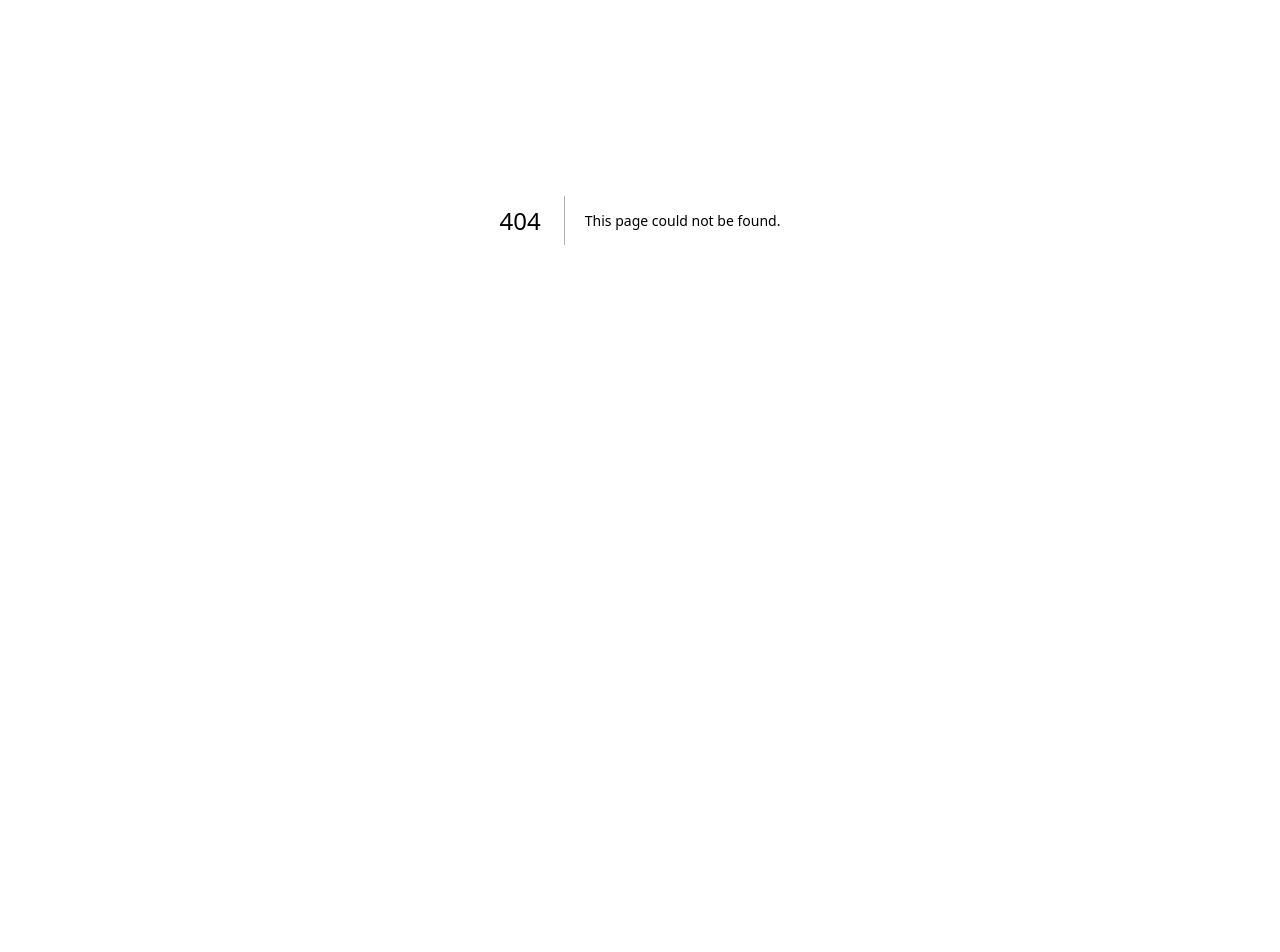
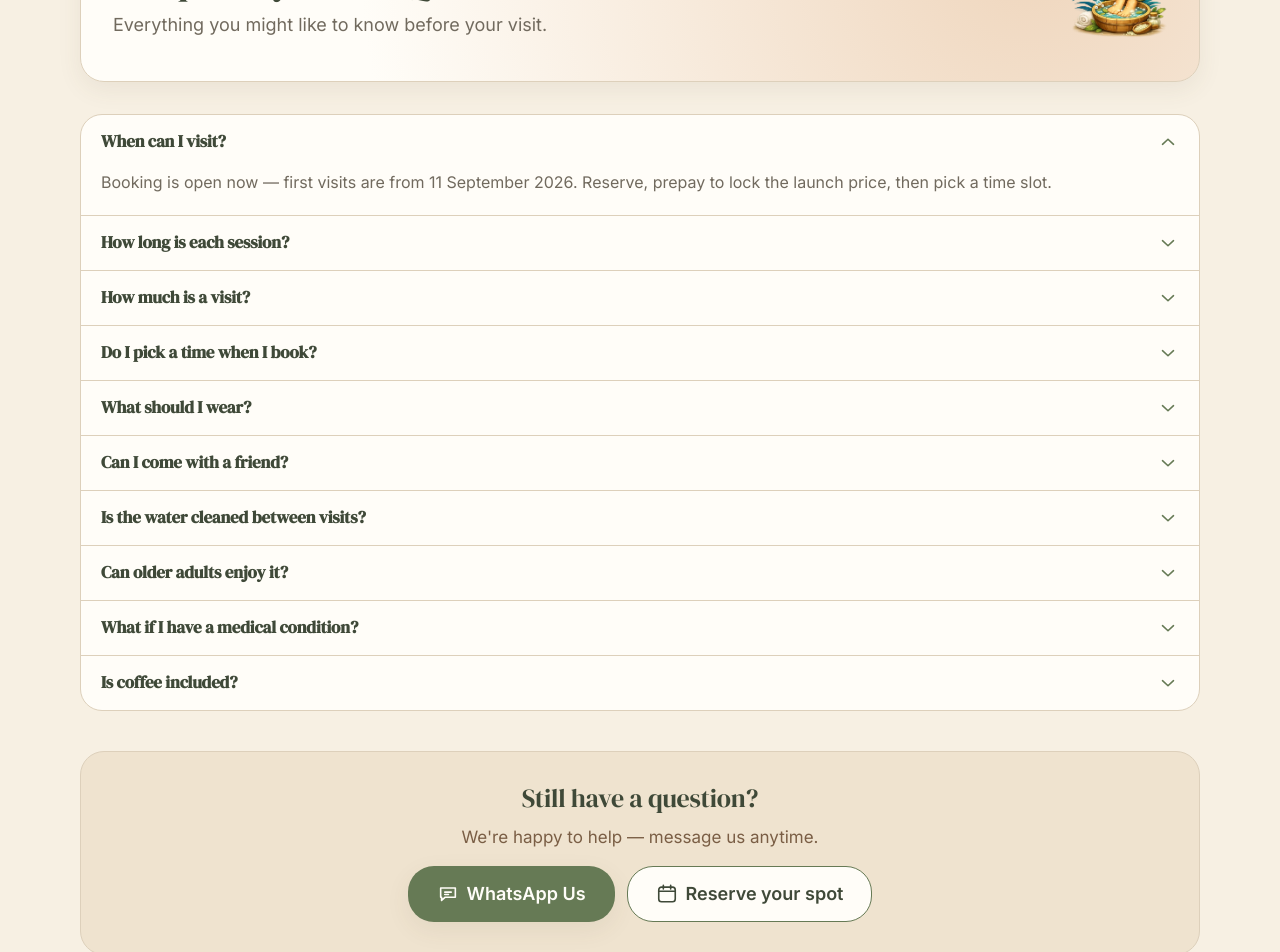
Before and after one commit to hewleeling-hub/kaki-harmoni, a Next.js app: page /faq in a window 1280 px wide. Before the commit this address had no page. Shown: the part 180-1132 px from the top of the page. Before the commit the page ends 800 px from the top, so only its background shows below. Built offline with nearby package versions, Linux system fonts and the light colour scheme.

Commit message:
feat: dedicated /faq page + footer FAQ link

```diff
--- /dev/null
+++ b/app/faq/page.tsx
@@ -0,0 +1,45 @@
+import type { Metadata } from "next";
+import { PublicShell } from "@/components/layout/PublicShell";
+import { PageHeader } from "@/components/layout/PageHeader";
+import { FAQAccordion } from "@/components/ui/FAQAccordion";
+import { Button } from "@/components/ui/primitives";
+import { MessageIcon, CalendarIcon } from "@/components/ui/icons";
+import { faqs, whatsappLink } from "@/config/business";
+
+export const metadata: Metadata = {
+  title: "FAQ — Kaki Harmoni",
+  description:
+    "Answers to common questions about Kaki Harmoni — visits, pricing, walk-ins, what to wear, water hygiene and more.",
+};
+
+export default function FaqPage() {
+  return (
+    <PublicShell>
+      <PageHeader
+        title="Frequently Asked Questions"
+        subtitle="Everything you might like to know before your visit."
+      />
+
+      <section className="mt-8">
+        <FAQAccordion items={faqs} />
+      </section>
+
+      <section className="mt-10 flex flex-col items-center gap-3 rounded-[24px] border border-line bg-beige/50 p-8 text-center">
+        <h2 className="text-[26px] text-olive-dark">Still have a question?</h2>
+        <p className="max-w-md text-[17px] text-brown">We&apos;re happy to help — message us anytime.</p>
+        <div className="mt-1 flex flex-col gap-3 sm:flex-row">
+          <Button
+            href={whatsappLink("Hi Kaki Harmoni! I have a question.")}
+            size="lg"
+            icon={<MessageIcon size={22} />}
+          >
+            WhatsApp Us
+          </Button>
+          <Button href="/#reserve" variant="secondary" size="lg" icon={<CalendarIcon size={22} />}>
+            Reserve your spot
+          </Button>
+        </div>
+      </section>
+    </PublicShell>
+  );
+}
--- a/components/layout/SiteFooter.tsx
+++ b/components/layout/SiteFooter.tsx
@@ -62,8 +62,9 @@ export function SiteFooter() {
           <p>
             © {new Date().getFullYear()} {businessConfig.legalName} (SSM No. {businessConfig.ssm}). All rights reserved.
           </p>
-          <div className="flex gap-4">
+          <div className="flex flex-wrap gap-4">
             <Link href="/about" className="hover:text-ivory/80">About</Link>
+            <Link href="/faq" className="hover:text-ivory/80">FAQ</Link>
             <Link href="/contact" className="hover:text-ivory/80">Contact</Link>
             <Link href="/dashboard" className="hover:text-ivory/80">Staff login</Link>
           </div>
```
